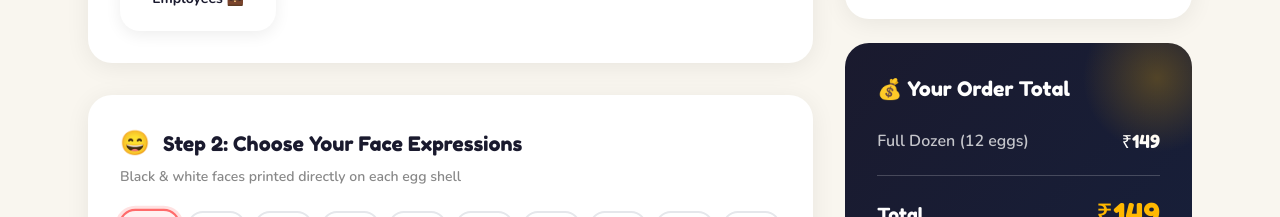
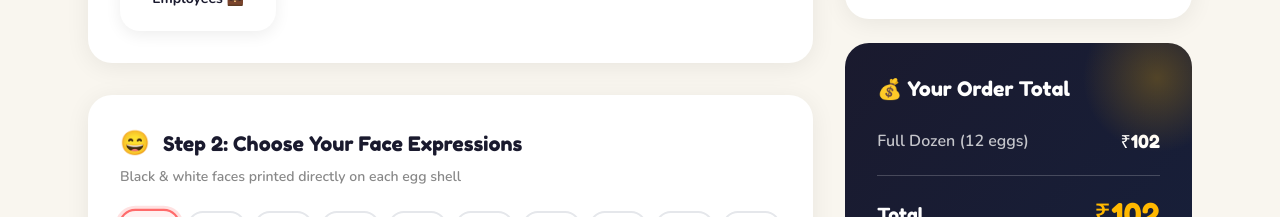
Before and after one commit to ayushkumarrr-1/emojieggs, a Next.js app in the folder emojieggs/: page / in a window 1280 px wide. Shown: the part 3040-3257 px from the top of the page. Built offline with nearby package versions, Linux system fonts and the light colour scheme.

Commit message:
Update egg prices: 6=51, 12=102, 24=190, 48=380

```diff
--- a/emojieggs/components/Customizer.tsx
+++ b/emojieggs/components/Customizer.tsx
@@ -15,10 +15,10 @@ const OCCASIONS = [
 ];
 
 const PACKS = [
-  { label: "Half Dozen",   qty: 6,  price: 60  },
-  { label: "Full Dozen",   qty: 12, price: 149 },
-  { label: "Double Dozen", qty: 24, price: 199 },
-  { label: "Party Pack",   qty: 48, price: 330 },
+  { label: "Half Dozen",   qty: 6,  price: 51  },
+  { label: "Full Dozen",   qty: 12, price: 102 },
+  { label: "Double Dozen", qty: 24, price: 190 },
+  { label: "Party Pack",   qty: 48, price: 380 },
 ];
 
 const EXTRAS = [
```
